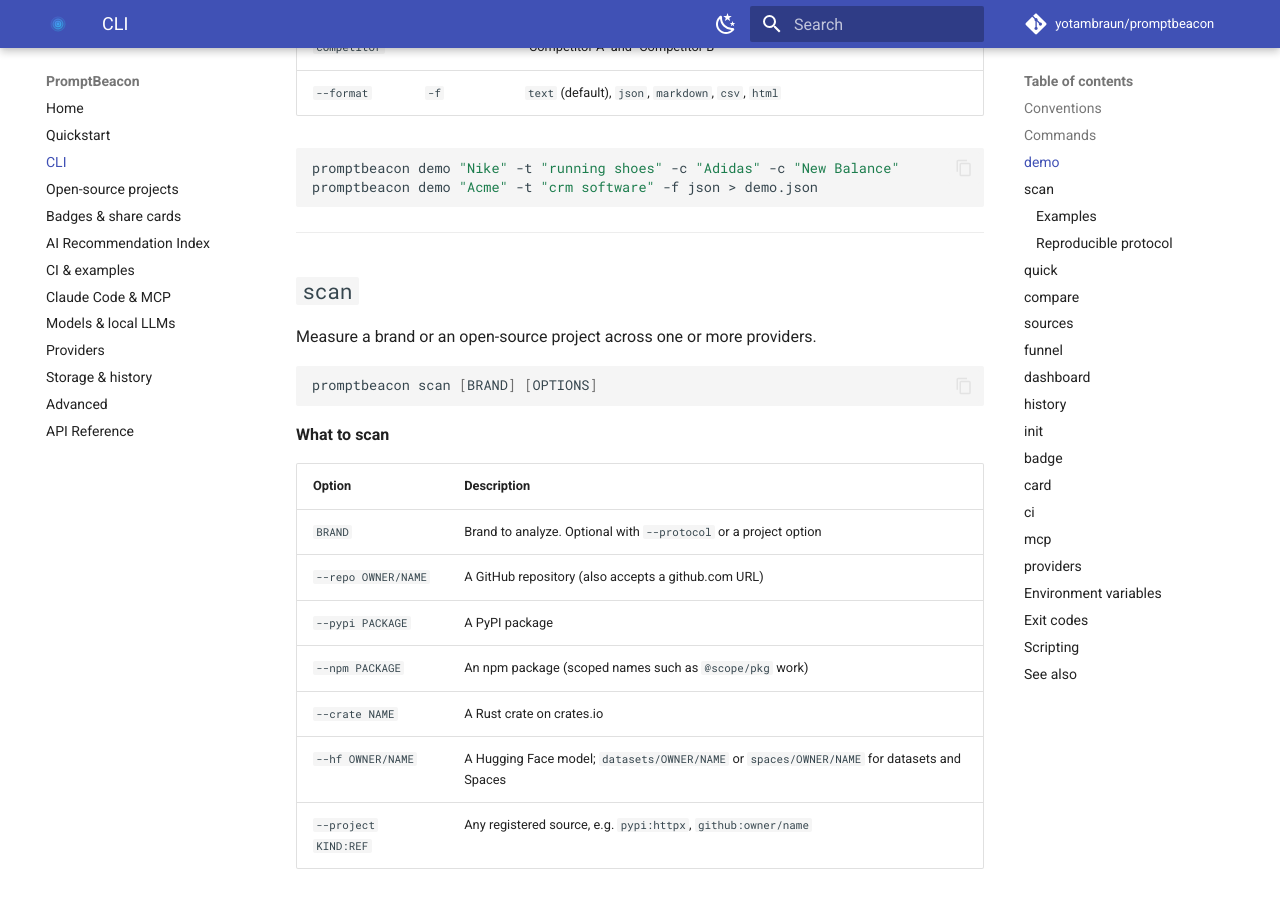
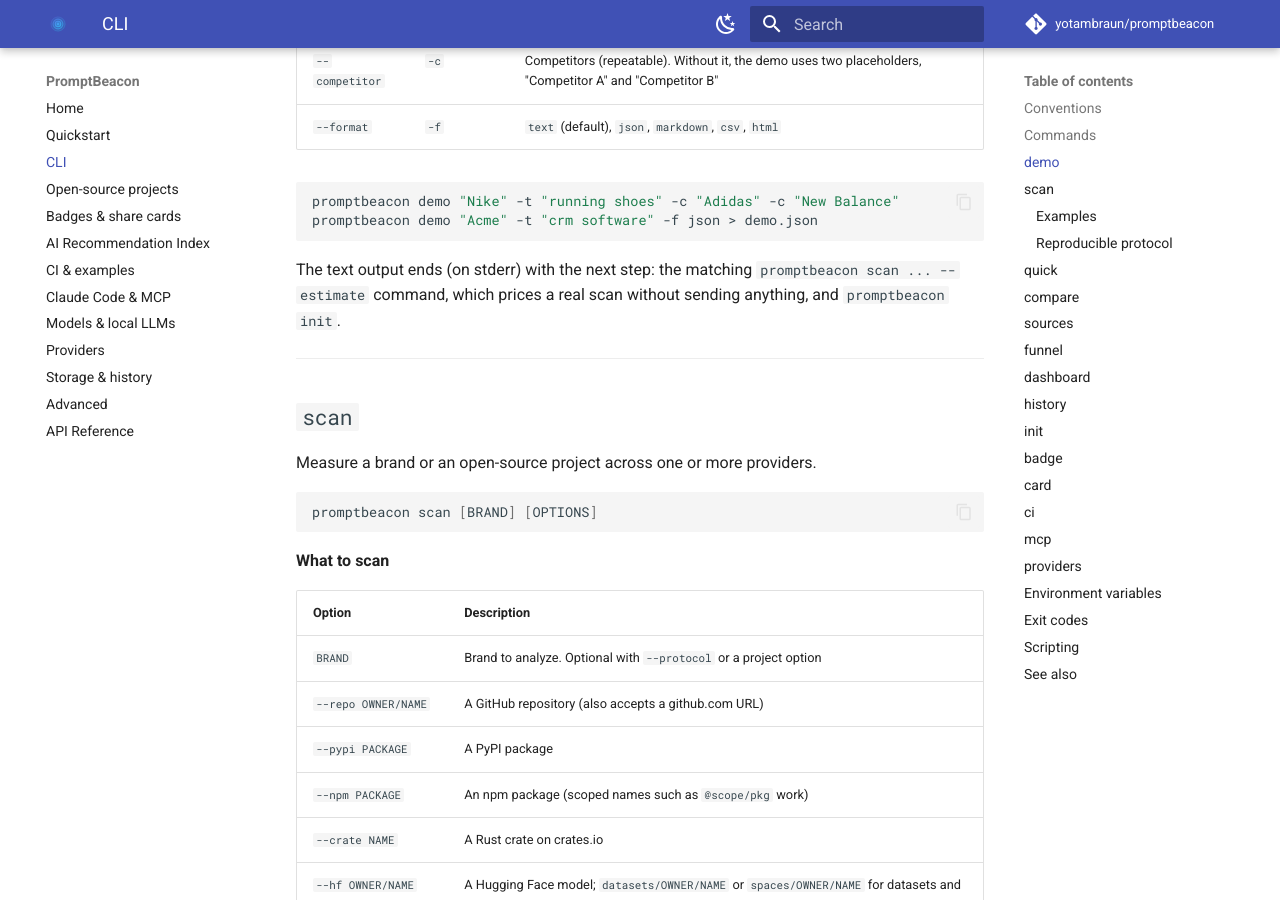
Before and after one commit to yotambraun/promptbeacon, an MkDocs documentation site: the page built from docs/cli.md, in a window 1280 px wide and 900 px high, scrolled down 1820 px. Built offline with MkDocs 1.6.1 and Material for MkDocs 9.7.7, drawn with Linux system fonts in a browser that asks for light colours; comment, search, counter and statistics services are not loaded; some of the changed text lies outside the part shown.

Commit message:
docs: skills and CLI reference for max_cost, the rank badge, init and --version

````diff
--- a/docs/cli.md
+++ b/docs/cli.md
@@ -20,6 +20,7 @@ promptbeacon --help
   to **stdout**, unwrapped. Progress spinners, notices and errors go to **stderr**, so
   `promptbeacon scan ... -f json > report.json` always produces valid JSON.
 - **Lists.** Repeat an option for several values: `-c "Adidas" -c "New Balance"`.
+- **Version.** `promptbeacon --version`.
 
 ## Commands
 
@@ -61,6 +62,10 @@ promptbeacon demo [BRAND] [OPTIONS]
 promptbeacon demo "Nike" -t "running shoes" -c "Adidas" -c "New Balance"
 promptbeacon demo "Acme" -t "crm software" -f json > demo.json
 ```
+
+The text output ends (on stderr) with the next step: the matching
+`promptbeacon scan ... --estimate` command, which prices a real scan without sending
+anything, and `promptbeacon init`.
 
 ---
 
````
Also changed, not shown: plugins/promptbeacon/skills/ai-visibility/SKILL.md (+8 -2 lines), plugins/promptbeacon/skills/share-card/SKILL.md (+6 -2 lines).
